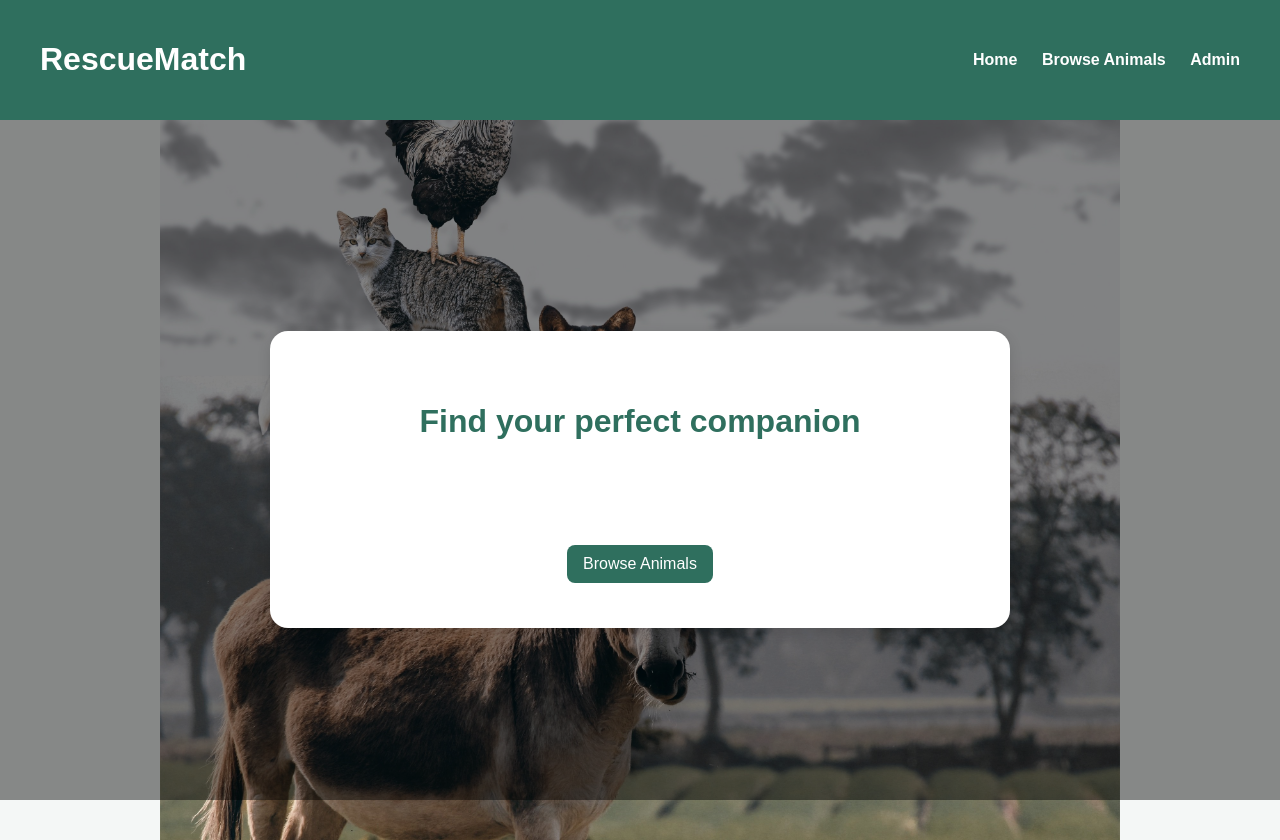
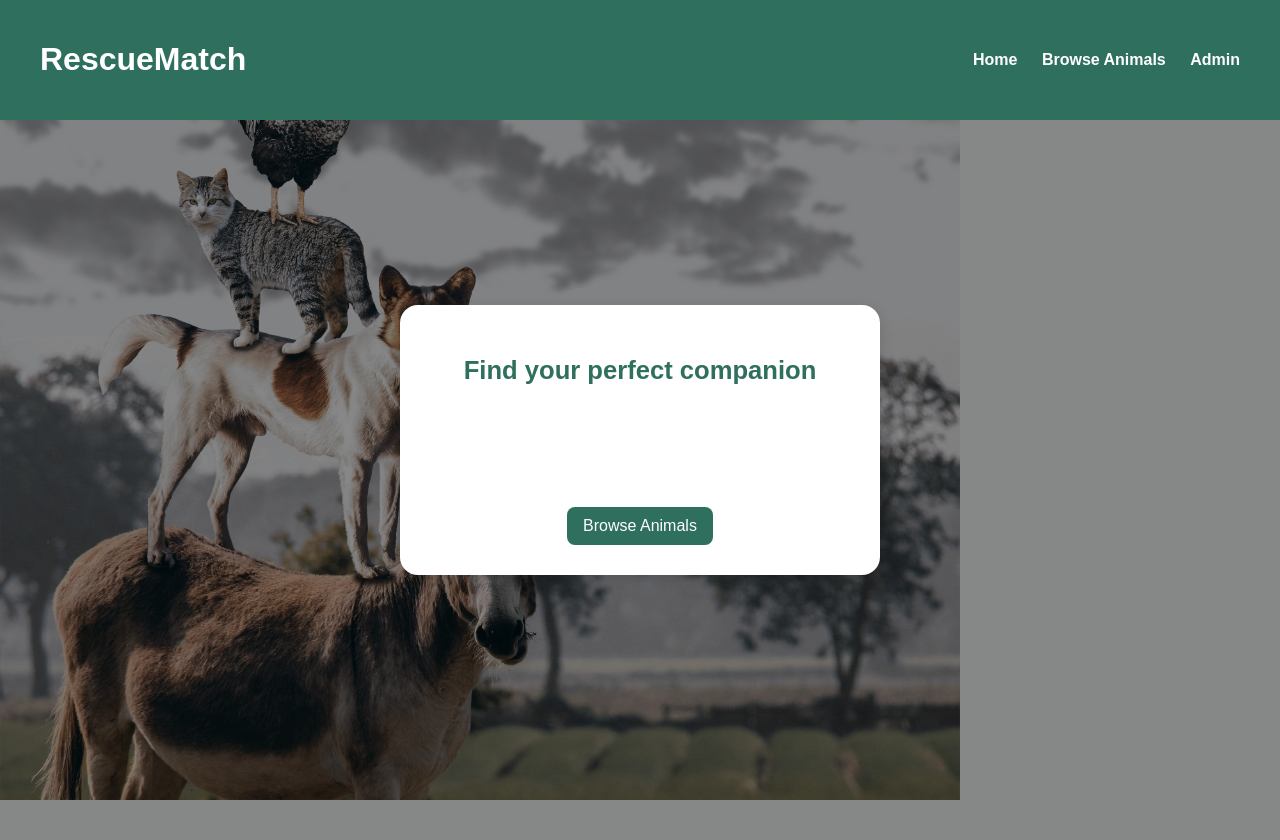
Before and after one commit to Luke-Smith92/RescueMatch, a Django app: page / in a window 1280 px wide. After the commit the page ends 800 px from the top, so only its background shows below. Run offline with Django 5.2, Linux system fonts and the light colour scheme.

Commit message:
Refine homepage hero background layout and positioning

```diff
--- a/rescuematch/static/css/style.css
+++ b/rescuematch/static/css/style.css
@@ -14,8 +14,8 @@ body {
 
 .hero-card {
     background: white;
-    max-width: 650px;
-    padding: 45px;
+    max-width: 420px;
+    padding: 30px;
     text-align: center;
     border-radius: 18px;
     box-shadow: 0 4px 14px rgba(0,0,0,0.12);
@@ -23,7 +23,7 @@ body {
 
 .hero-card h2 {
     color: #2f6f5e;
-    font-size: 2rem;
+    font-size: 1.6rem;
 }
 .site-header {
     background: #2f6f5e;
@@ -120,7 +120,7 @@ body {
     margin: 20px 0;
 }
 .hero {
-    height: 80vh;
+    height: 60vh;
     display: flex;
     flex-direction: column;
     justify-content: center;
@@ -150,7 +150,7 @@ body {
 .home-page {
     background-image: url("/static/images/rescuematch.jpg");
     background-size: 75%;   /* shrink image */
-    background-position: center;
+    background-position:left, 30%;
     background-repeat: no-repeat;
     background-color: #f4f7f6;
 }
```
